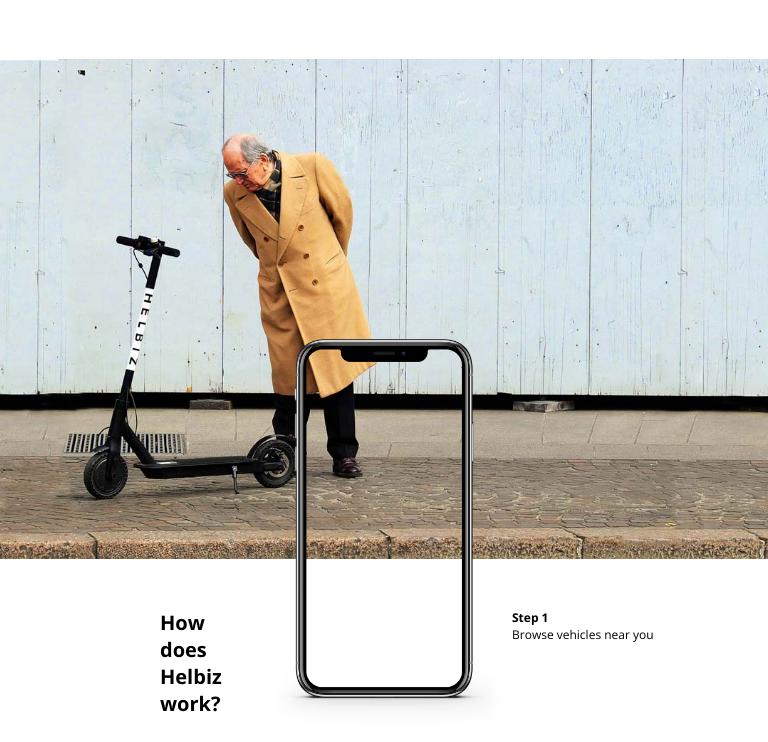
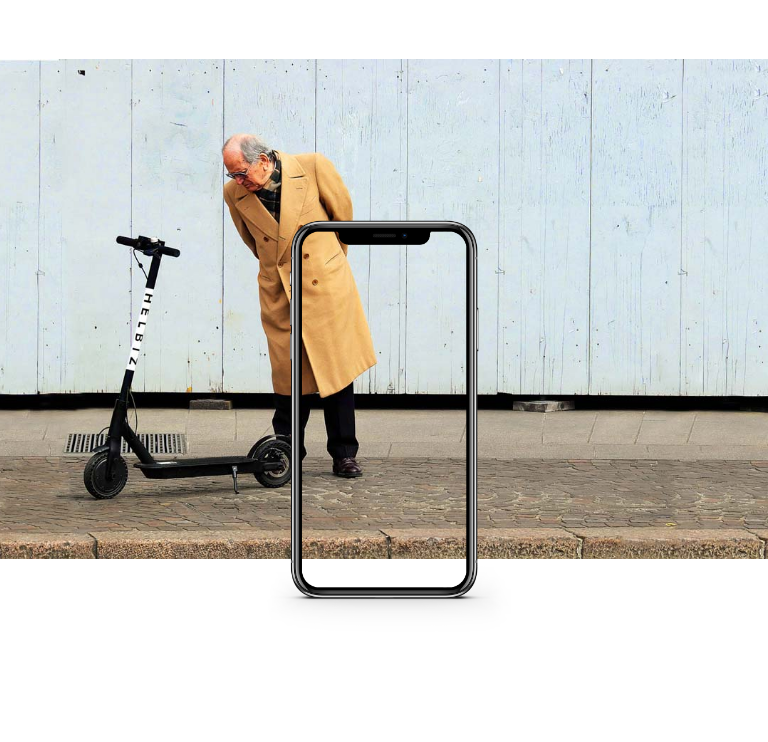
Before and after one commit to danilocampagnolo/html-css-helbiz, a plain HTML site: page index.html in a window 768 px wide. Shown: the part 1398-2140 px from the top of the page. After the commit the page ends 2043 px from the top, so only its background shows below. Drawn offline with nearby package versions, Linux system fonts and the light colour scheme.

Commit message:
#iphone lg-md-xs complete

```diff
--- a/css/style.css
+++ b/css/style.css
@@ -167,14 +167,18 @@ img.img_bike {
     background-position-x: -200px;
   }
 .slider_bottom h2 {
-  font-size: 2.5em;
+  font-size: 2.8em;
 }
 .slider_bottom p {
-  font-size: 1.5em;
+  font-size: 1.7em;
 }
+.slider_bottom p:first-child {
+  padding-bottom: 15px;
+}
+
 .slider_bottom .img_iphone img {
   width: 100%;
-  margin-top: -90%;
+  margin-top: -350px;
 }
 
 
@@ -198,6 +202,12 @@ img.img_bike {
   .jumbo_text a img {
     width: 100%;
   }
+
+  .slider_bottom .img_iphone img {
+    width: 270px;
+    margin-top: -350px;
+  }
+
 }
 
 @media screen and (max-width: 768px) {
@@ -237,5 +247,9 @@ img.img_bike {
     padding-top: 30px;
   }
 
+  .slider_bottom .img_iphone img {
+    width: 270px;
+    margin-top: -350px;
+  }
 
 }
--- a/index.html
+++ b/index.html
@@ -108,13 +108,13 @@
       <div class="slider_top"></div>
 
       <div class="container slider_bottom">
-        <div class="col-lg-4 padding_left_160 padding_top_50">
+        <div class="col-lg-4 md_display_none xs_display_none padding_left_160 padding_top_50 ">
             <h2>How does Helbiz work?</h2>
         </div>
-        <div class="col-lg-4 img_iphone">
+        <div class="col-lg-4 col-md-12 col-xs-12 img_iphone text_center">
           <img src="img/iphone.png" alt="">
         </div>
-        <div class="col-lg-4 padding_top_50">
+        <div class="col-lg-4 md_display_none xs_display_none padding_top_50">
             <p> <strong>Step 1</strong> </p>
             <p>Browse vehicles near you</p>
         </div>
```
